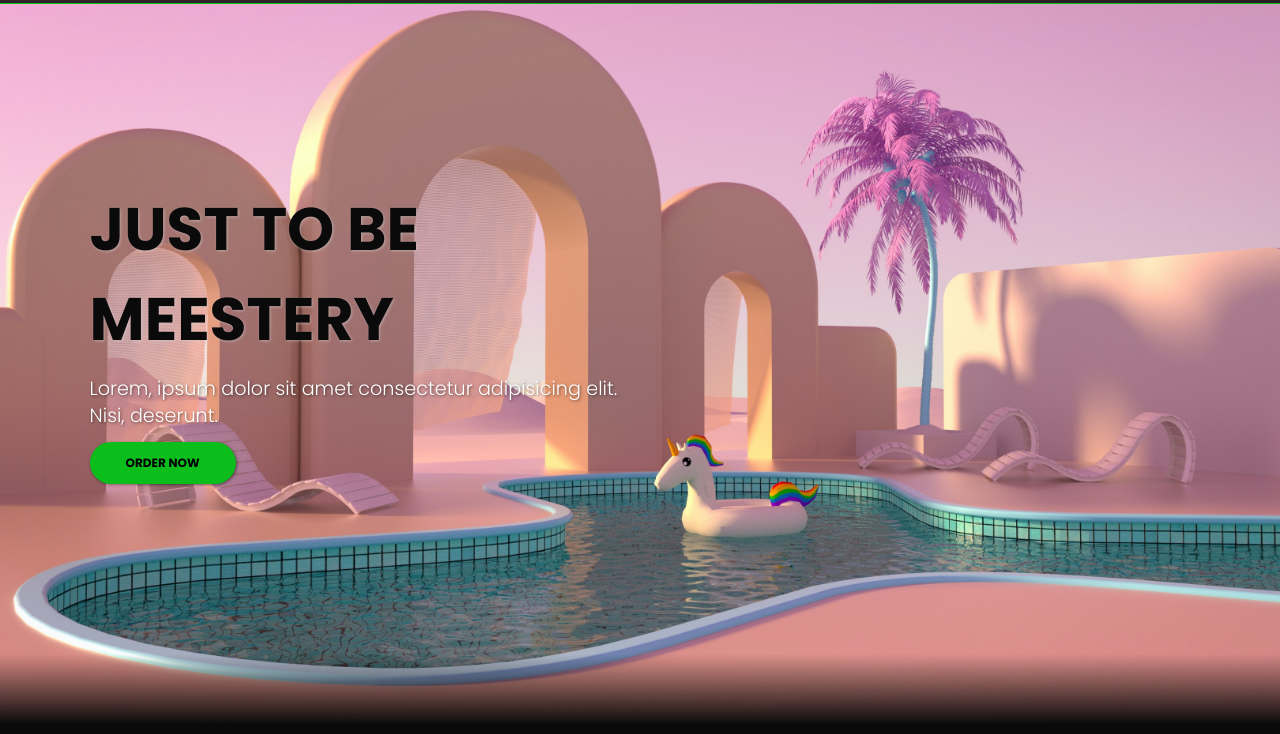
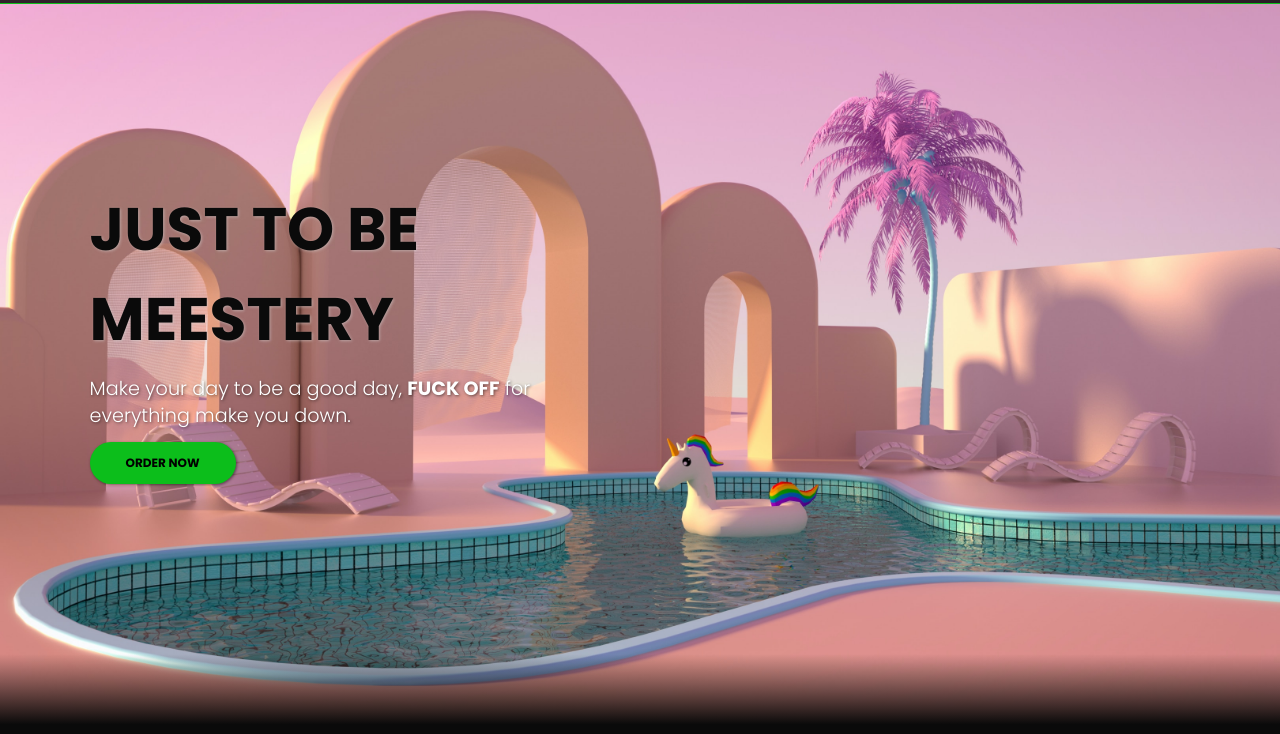
Before and after one commit to vickyandryan/meestery, a plain HTML site: page index.html in a window 1280 px wide. Shown: the part 66-800 px from the top of the page. Drawn offline with nearby package versions, Linux system fonts and the light colour scheme.

Commit message:
mengubah text

```diff
--- a/index.html
+++ b/index.html
@@ -51,7 +51,7 @@
     <section class="hero" id="home">
         <main class="content">
             <h1>JUST TO BE MEESTERY</h1>
-            <p>Lorem, ipsum dolor sit amet consectetur adipisicing elit. Nisi, deserunt.</p>
+            <p>Make your day to be a good day, <span>FUCK OFF</span> for everything make you down.</p>
             <a href="#" class="cta" data-aos="fade-up" data-aos-duration="1000" data-aos-delay="1500">ORDER NOW</a>
         </main>
     </section>
--- a/style.css
+++ b/style.css
@@ -127,6 +127,10 @@ body {
     text-shadow: 1px 1px 3px rgba(0, 0, 0, 0.5);
 }
 
+.hero .content p span {
+    font-weight: 550;
+}
+
 .hero .content .cta {
     margin-top: 1rem;
     display: inline-block;
@@ -134,7 +138,7 @@ body {
     color: black;
     background-color: var(--primary);
     border-radius: 3rem;
-    box-shadow: 1px 1px 3px rgba(3, 3, 3, 0.5) ;
+    box-shadow: 1px 1px 3px rgba(3, 3, 3, 0.5);
     font-weight: 550;
 }
 
```
